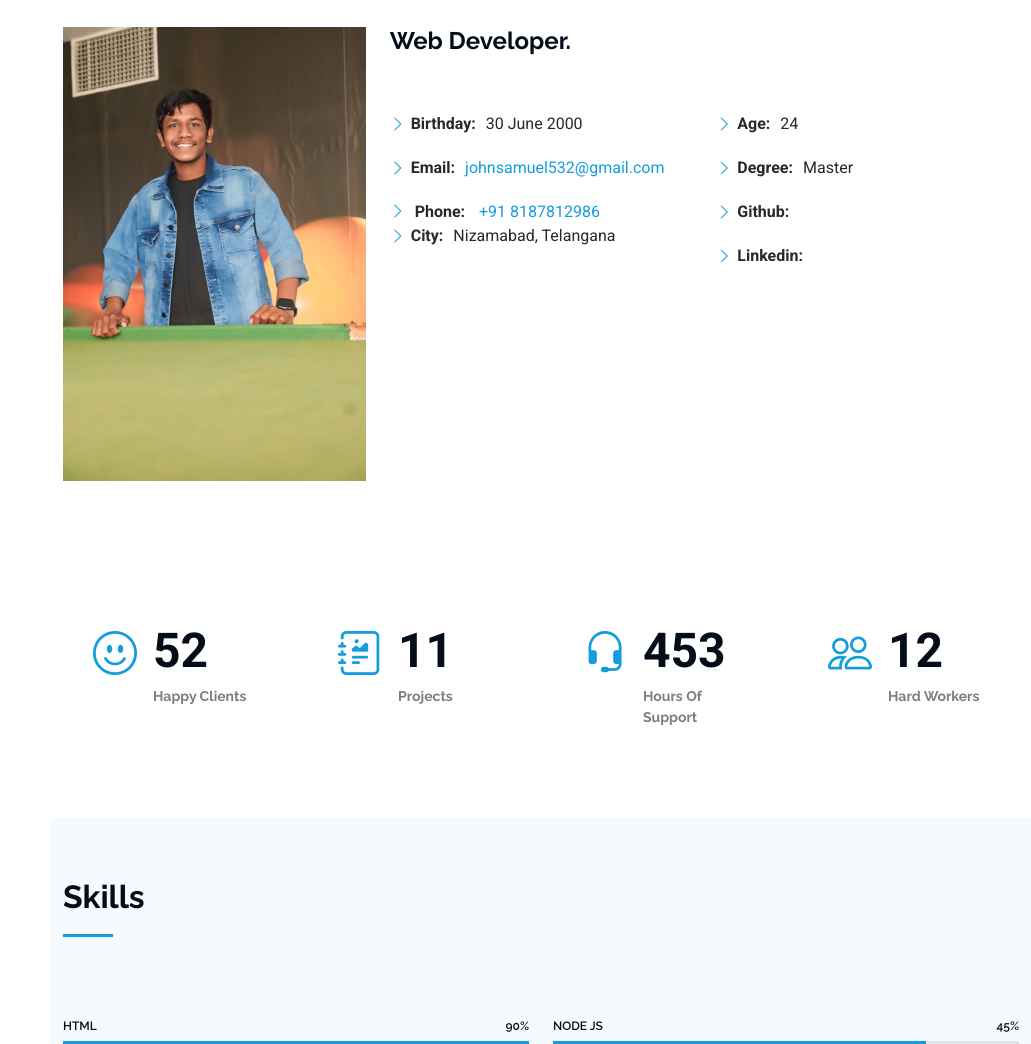
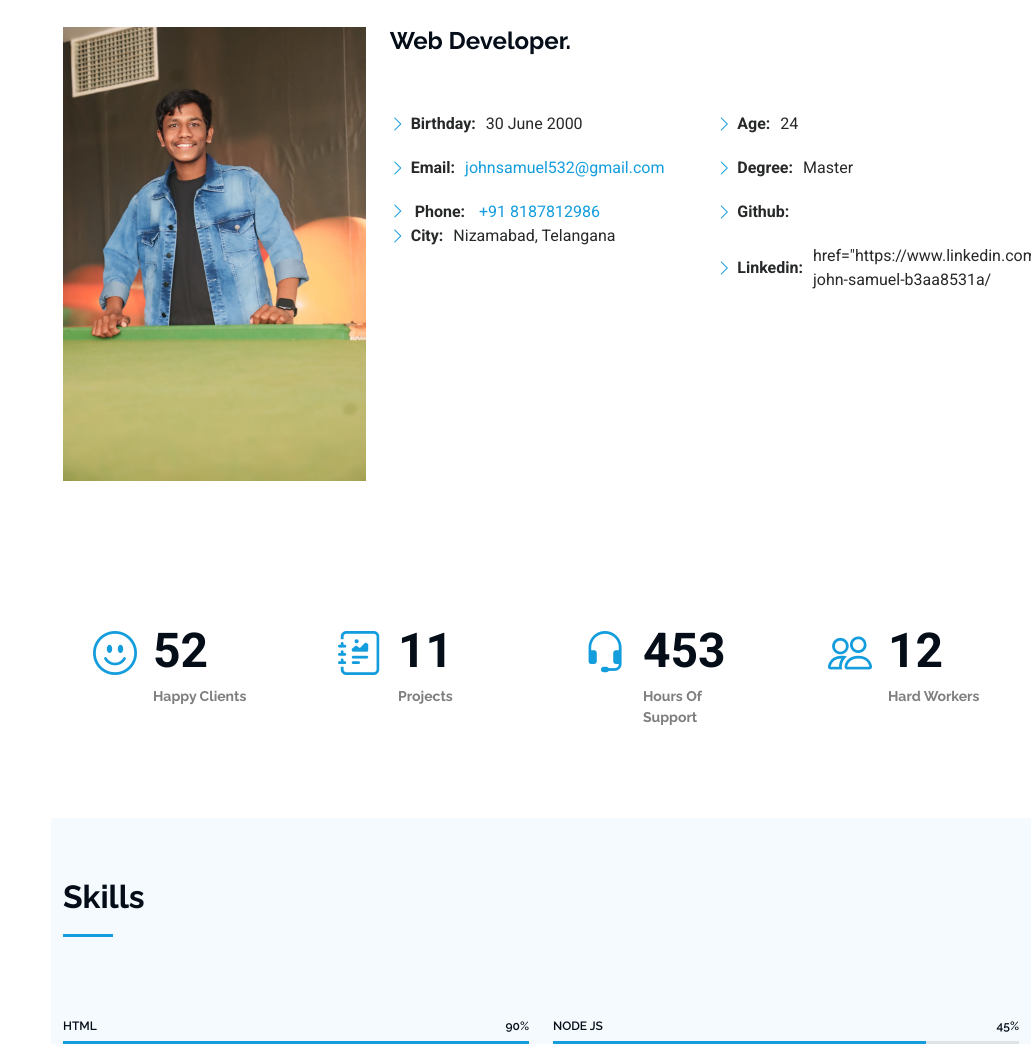
Before and after one commit to Johnmarwadi/johnportfoilo, a plain HTML site: page index.html in a window 1280 px wide. Shown: the part 971-2015 px from the top of the page, without its empty margins (249-1280 px from the left). Drawn offline with Linux system fonts and the light colour scheme.

Commit message:
Update index.html

```diff
--- a/index.html
+++ b/index.html
@@ -129,7 +129,7 @@
                   <li><i class="bi bi-chevron-right"></i> <strong>Age:</strong> <span>24</span></li>
                   <li><i class="bi bi-chevron-right"></i> <strong>Degree:</strong> <span>Master</span></li>
                   <li><i class="bi bi-chevron-right"></i> <strong>Github:</strong> <a href="https://github.com/Johnmarwadi"></a>
-                  <li><i class="bi bi-chevron-right"></i> <strong>Linkedin:</strong> <span> <a href="https://www.linkedin.com/in/marwadi-john-samuel-b3aa8531a/"></a></span></li
+                  <li><i class="bi bi-chevron-right"></i> <strong>Linkedin:</strong> <span> <a href="https://www.linkedin.com/in/marwadi-john-samuel-b3aa8531a/"></a>href="https://www.linkedin.com/in/marwadi-john-samuel-b3aa8531a/</span></li
                 </ul>
               </div>
             </div>
```
